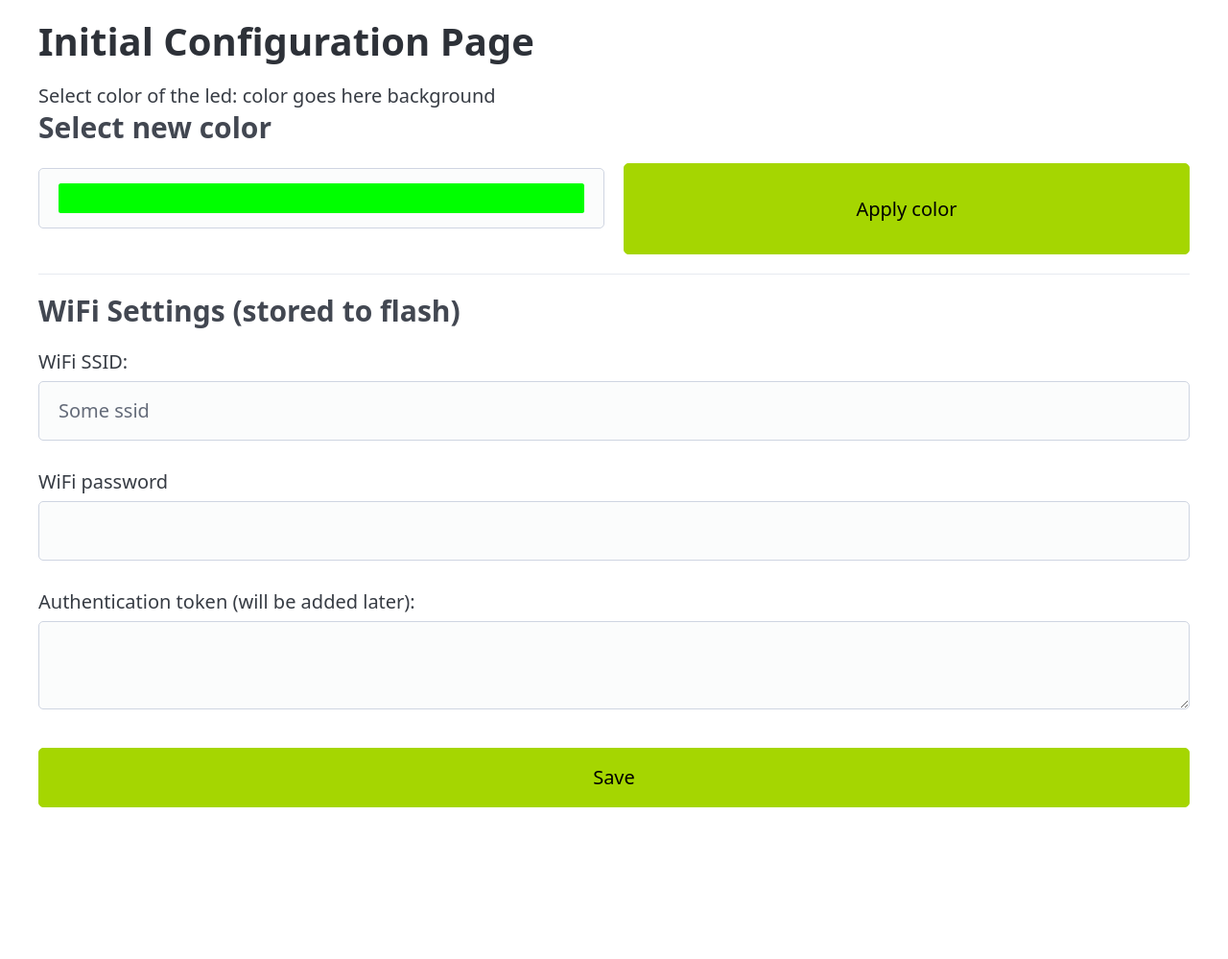
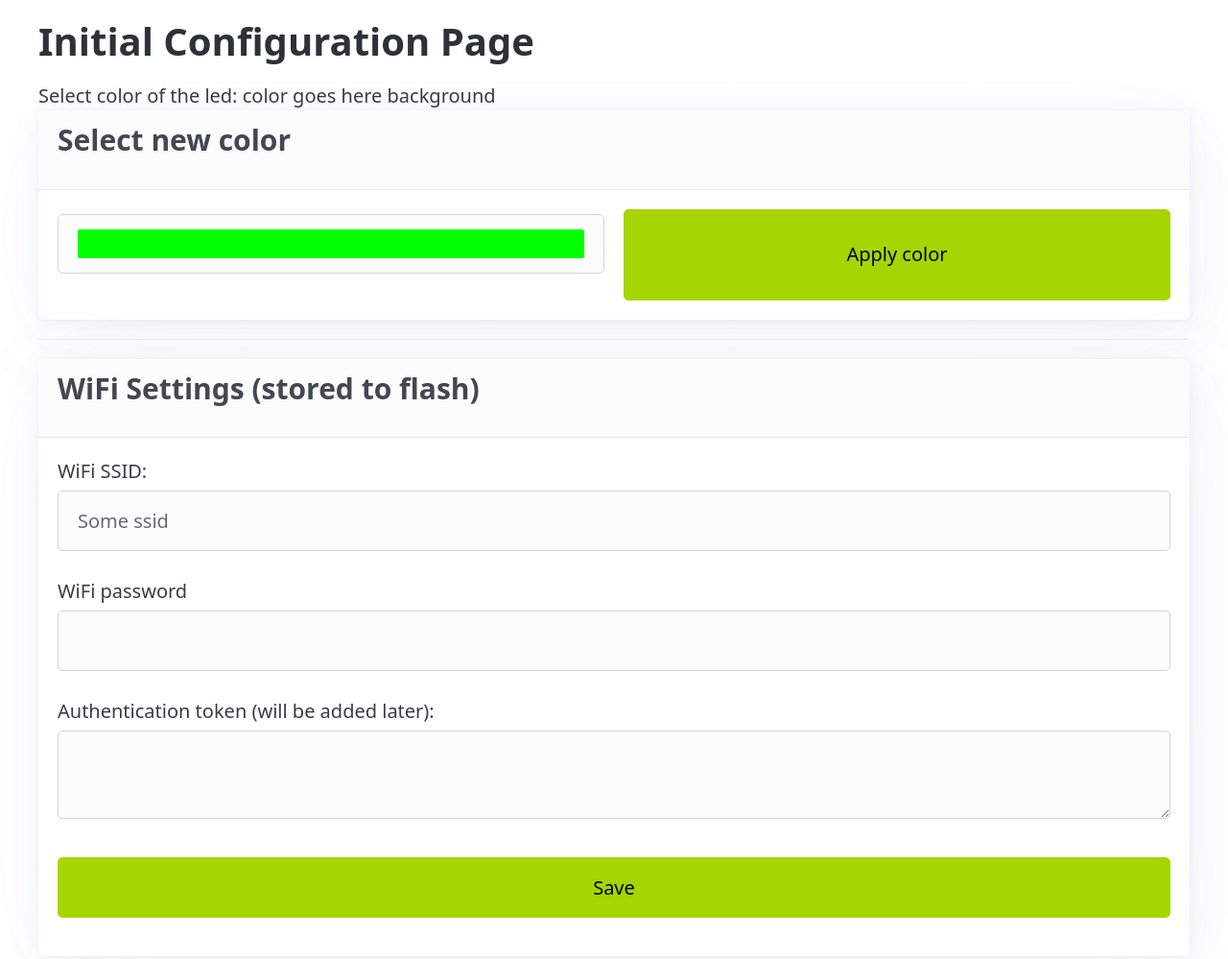
Before and after one commit to jyriandut/m5sensor, a plain HTML site: page PressureSensor/data/index.html in a window 1280 px wide. Shown: the whole page at 96% size. Before the commit the page ends 901 px from the top, so only its background shows below. Drawn offline with Linux system fonts and the light colour scheme; no server answers.

Commit message:
Improve index.html

```diff
--- a/PressureSensor/data/index.html
+++ b/PressureSensor/data/index.html
@@ -10,13 +10,17 @@
     </head>
     <body>
         <main class="container" x-data="ledApp()" x-init="init()">
+            <header>
                 <h1 x-data="{ message: 'Initial Configuration Page' }" x-text="message"></h1>
                 <div>
                     <span> Select color of the led:</span>
                     <span> color goes here background </span>
                 </div>
-            <section>
+            </header>
+            <article>
+                <header>
                     <h3>Select new color</h3>
+                </header>
                 <div class="grid">
                     <label>
                         <input type="color" x-model="color" />
@@ -29,10 +33,12 @@
                 </div>
                 <p x-show="error" style="color:#b00020" x-text="error"></p>
                 <p x-show="ok" style="color:#1b5e20" x-text="ok"></p>
-            </section>
+            </article>
             <hr />
-            <section>
+            <article>
+                <header>
                     <h3> WiFi Settings (stored to flash)</h3>
+                </header>
                 <form>
                     <fieldset>
                         <label>
@@ -65,8 +71,7 @@
                         value="Save"
                     />
                 </form>
-
-            </section>
+            </article>
         </main>
         <script src="alpine.min.js" defer></script>
         <script defer>
```
Lines whose indentation alone changed are shown as unchanged.
